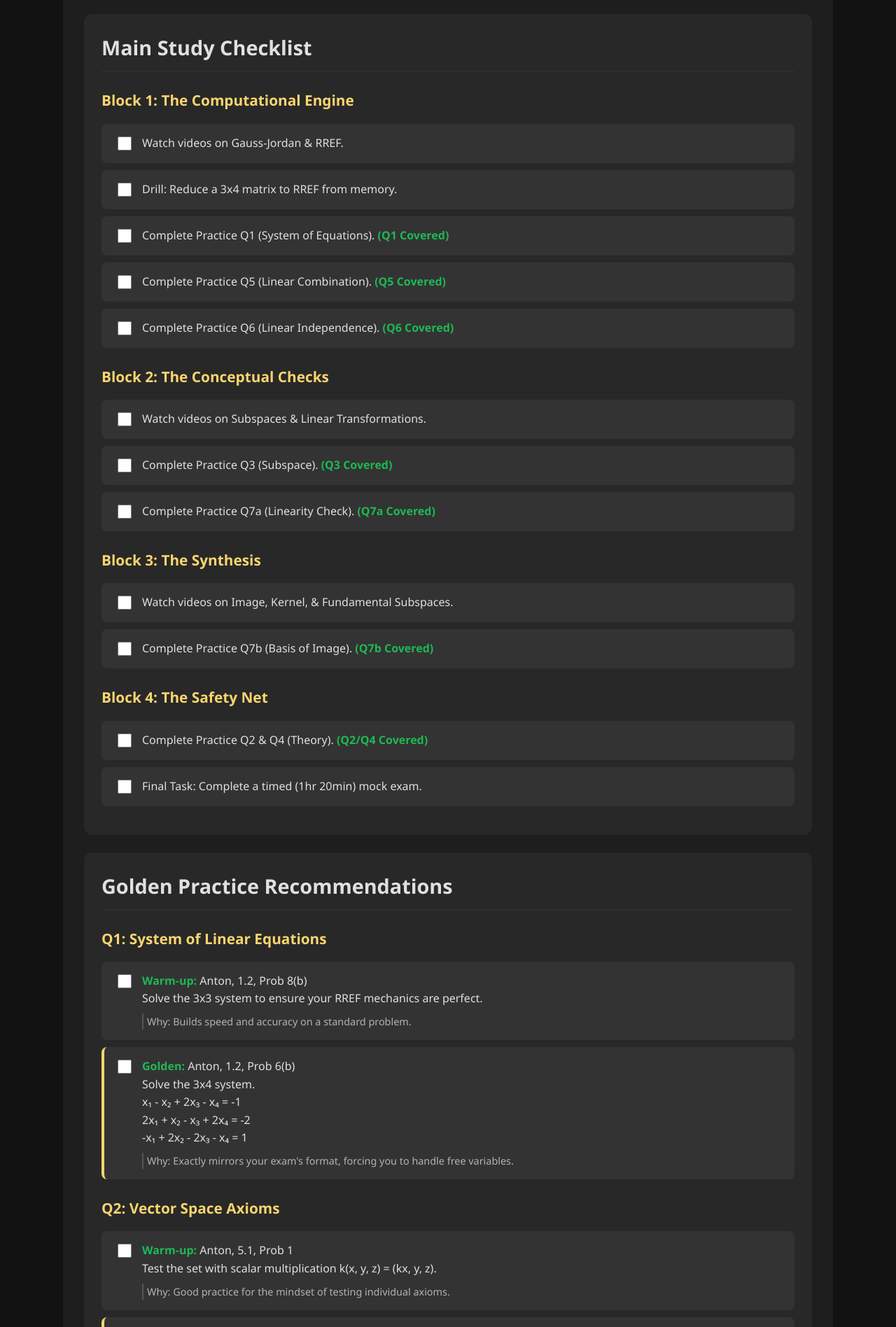
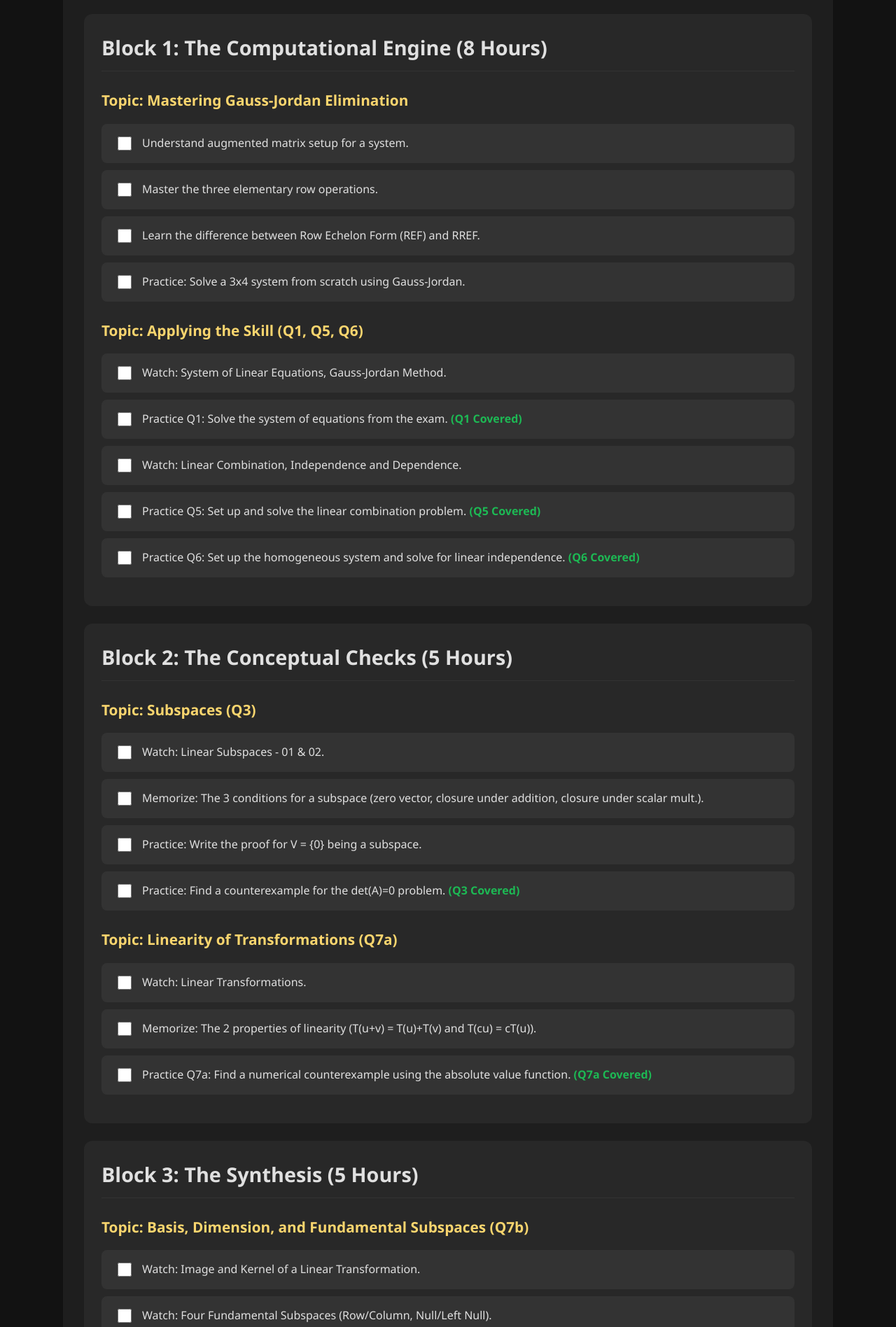
Before and after one commit to itzMRZ/mat216-prep-dashboard, a plain HTML site: page index.html in a window 1280 px wide. Shown: the part 500-2396 px from the top of the page at 70% size. Drawn offline with Linux system fonts and the light colour scheme.

Commit message:
Merge better detailed checklists from ai_studio_code (2).html

```diff
--- a/index.html
+++ b/index.html
@@ -139,34 +139,69 @@
 
     <!-- MAIN CHECKLIST -->
     <div class="study-block">
-        <h2>Main Study Checklist</h2>
-        <!-- BLOCK 1 -->
-        <h3>Block 1: The Computational Engine</h3>
+        <h2>Block 1: The Computational Engine (8 Hours)</h2>
+        <h3>Topic: Mastering Gauss-Jordan Elimination</h3>
         <ul>
-            <li><input type="checkbox" id="b1-t1"><label for="b1-t1">Watch videos on Gauss-Jordan & RREF.</label></li>
-            <li><input type="checkbox" id="b1-t2"><label for="b1-t2">Drill: Reduce a 3x4 matrix to RREF from memory.</label></li>
-            <li><input type="checkbox" id="b1-t3-s2"><label for="b1-t3-s2">Complete Practice Q1 (System of Equations). <b>(Q1 Covered)</b></label></li>
-            <li><input type="checkbox" id="b1-t4-s2"><label for="b1-t4-s2">Complete Practice Q5 (Linear Combination). <b>(Q5 Covered)</b></label></li>
-            <li><input type="checkbox" id="b1-t5-s2"><label for="b1-t5-s2">Complete Practice Q6 (Linear Independence). <b>(Q6 Covered)</b></label></li>
+            <li><input type="checkbox" id="b1-t1"><label for="b1-t1">Understand augmented matrix setup for a system.</label></li>
+            <li><input type="checkbox" id="b1-t2"><label for="b1-t2">Master the three elementary row operations.</label></li>
+            <li><input type="checkbox" id="b1-t3"><label for="b1-t3">Learn the difference between Row Echelon Form (REF) and RREF.</label></li>
+            <li><input type="checkbox" id="b1-t4"><label for="b1-t4">Practice: Solve a 3x4 system from scratch using Gauss-Jordan.</label></li>
         </ul>
-        <!-- BLOCK 2 -->
-        <h3>Block 2: The Conceptual Checks</h3>
+
+        <h3>Topic: Applying the Skill (Q1, Q5, Q6)</h3>
         <ul>
-            <li><input type="checkbox" id="b2-t1"><label for="b2-t1">Watch videos on Subspaces & Linear Transformations.</label></li>
-            <li><input type="checkbox" id="b2-t2"><label for="b2-t2">Complete Practice Q3 (Subspace). <b>(Q3 Covered)</b></label></li>
-            <li><input type="checkbox" id="b2-t3"><label for="b2-t3">Complete Practice Q7a (Linearity Check). <b>(Q7a Covered)</b></label></li>
+            <li><input type="checkbox" id="b1-t5"><label for="b1-t5">Watch: System of Linear Equations, Gauss-Jordan Method.</label></li>
+            <li><input type="checkbox" id="b1-t3-s2"><label for="b1-t3-s2">Practice Q1: Solve the system of equations from the exam. <b>(Q1 Covered)</b></label></li>
+            <li><input type="checkbox" id="b1-t7"><label for="b1-t7">Watch: Linear Combination, Independence and Dependence.</label></li>
+            <li><input type="checkbox" id="b1-t4-s2"><label for="b1-t4-s2">Practice Q5: Set up and solve the linear combination problem. <b>(Q5 Covered)</b></label></li>
+            <li><input type="checkbox" id="b1-t5-s2"><label for="b1-t5-s2">Practice Q6: Set up the homogeneous system and solve for linear independence. <b>(Q6 Covered)</b></label></li>
         </ul>
-        <!-- BLOCK 3 -->
-        <h3>Block 3: The Synthesis</h3>
+    </div>
+
+    <div class="study-block">
+        <h2>Block 2: The Conceptual Checks (5 Hours)</h2>
+        <h3>Topic: Subspaces (Q3)</h3>
         <ul>
-            <li><input type="checkbox" id="b3-t1"><label for="b3-t1">Watch videos on Image, Kernel, & Fundamental Subspaces.</label></li>
-            <li><input type="checkbox" id="b3-t2-s3"><label for="b3-t2-s3">Complete Practice Q7b (Basis of Image). <b>(Q7b Covered)</b></label></li>
+            <li><input type="checkbox" id="b2-t1"><label for="b2-t1">Watch: Linear Subspaces - 01 & 02.</label></li>
+            <li><input type="checkbox" id="b2-t1b"><label for="b2-t1b">Memorize: The 3 conditions for a subspace (zero vector, closure under addition, closure under scalar mult.).</label></li>
+            <li><input type="checkbox" id="b2-t1c"><label for="b2-t1c">Practice: Write the proof for V = {0} being a subspace.</label></li>
+            <li><input type="checkbox" id="b2-t2"><label for="b2-t2">Practice: Find a counterexample for the det(A)=0 problem. <b>(Q3 Covered)</b></label></li>
         </ul>
-        <!-- BLOCK 4 -->
-        <h3>Block 4: The Safety Net</h3>
+
+        <h3>Topic: Linearity of Transformations (Q7a)</h3>
         <ul>
+            <li><input type="checkbox" id="b2-t5"><label for="b2-t5">Watch: Linear Transformations.</label></li>
+            <li><input type="checkbox" id="b2-t6"><label for="b2-t6">Memorize: The 2 properties of linearity (T(u+v) = T(u)+T(v) and T(cu) = cT(u)).</label></li>
+            <li><input type="checkbox" id="b2-t3"><label for="b2-t3">Practice Q7a: Find a numerical counterexample using the absolute value function. <b>(Q7a Covered)</b></label></li>
+        </ul>
+    </div>
+
+    <div class="study-block">
+        <h2>Block 3: The Synthesis (5 Hours)</h2>
+        <h3>Topic: Basis, Dimension, and Fundamental Subspaces (Q7b)</h3>
+        <ul>
+            <li><input type="checkbox" id="b3-t1"><label for="b3-t1">Watch: Image and Kernel of a Linear Transformation.</label></li>
+            <li><input type="checkbox" id="b3-t1b"><label for="b3-t1b">Watch: Four Fundamental Subspaces (Row/Column, Null/Left Null).</label></li>
+            <li><input type="checkbox" id="b3-t3"><label for="b3-t3">Practice Step 1 (Q7b): Find the Standard Matrix for the transformation T.</label></li>
+            <li><input type="checkbox" id="b3-t4"><label for="b3-t4">Practice Step 2 (Q7b): Use Gauss-Jordan (from Block 1) to find the RREF of the matrix.</label></li>
+            <li><input type="checkbox" id="b3-t2-s3"><label for="b3-t2-s3">Practice Step 3 (Q7b): Identify pivot columns and find the basis for the Image (Column Space). <b>(Q7b Covered)</b></label></li>
+            <li><input type="checkbox" id="b3-t6"><label for="b3-t6">Practice: Find the basis for the Kernel (Null Space) of the same matrix.</label></li>
+        </ul>
+    </div>
+
+    <div class="study-block">
+        <h2>Block 4: The Safety Net & Final Review (2 Hours)</h2>
+        <h3>Topic: Final Topics (Q2, Q4)</h3>
+        <ul>
+            <li><input type="checkbox" id="b4-t1a"><label for="b4-t1a">Watch: General Vector Spaces - 01.</label></li>
+            <li><input type="checkbox" id="b4-t1b"><label for="b4-t1b">Review Q2: Understand why the 1*u = u axiom fails for the given operation.</label></li>
+            <li><input type="checkbox" id="b4-t1c"><label for="b4-t1c">Review Q4: Write a one-sentence physical interpretation for linear combination and span.</label></li>
             <li><input type="checkbox" id="b4-t1"><label for="b4-t1">Complete Practice Q2 & Q4 (Theory). <b>(Q2/Q4 Covered)</b></label></li>
-            <li><input type="checkbox" id="b4-t2"><label for="b4-t2">Final Task: Complete a timed (1hr 20min) mock exam.</label></li>
+        </ul>
+        <h3>Topic: Final Prep</h3>
+        <ul>
+            <li><input type="checkbox" id="b4-t2"><label for="b4-t2">Final Task: Do a timed (1hr 20min) mock exam using the original paper.</label></li>
+            <li><input type="checkbox" id="b4-t5"><label for="b4-t5">Final Task: Identify your 5 strongest questions and review any weak points.</label></li>
         </ul>
     </div>
 
```
